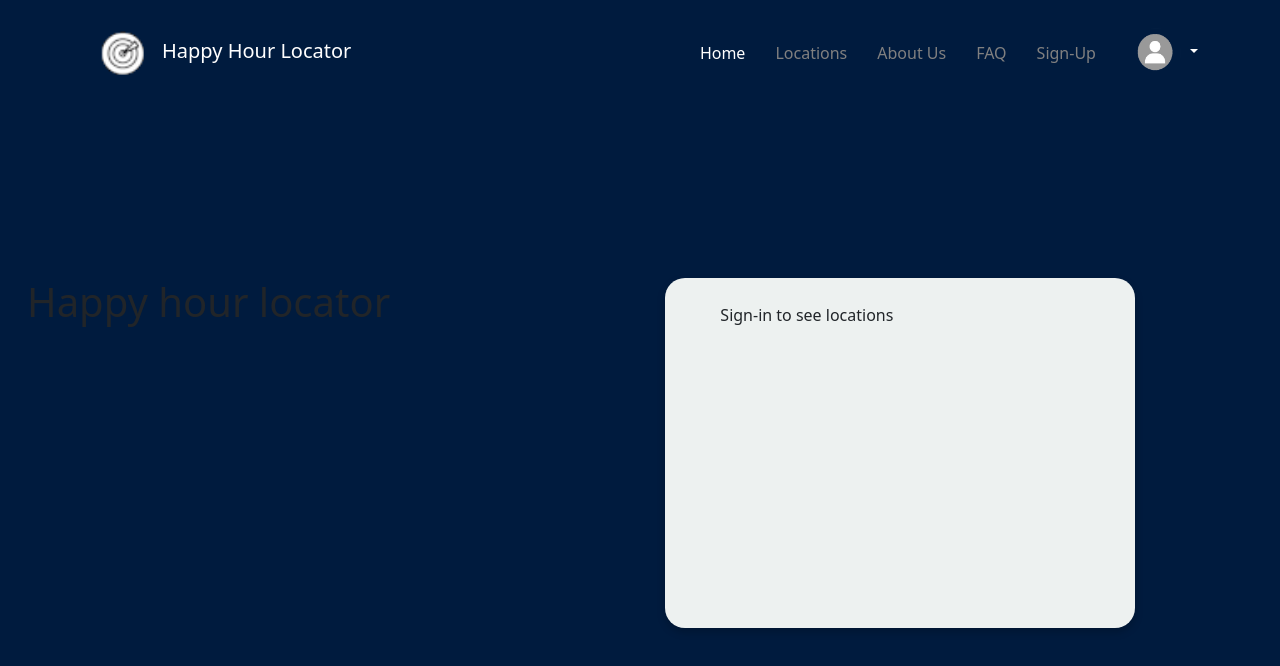
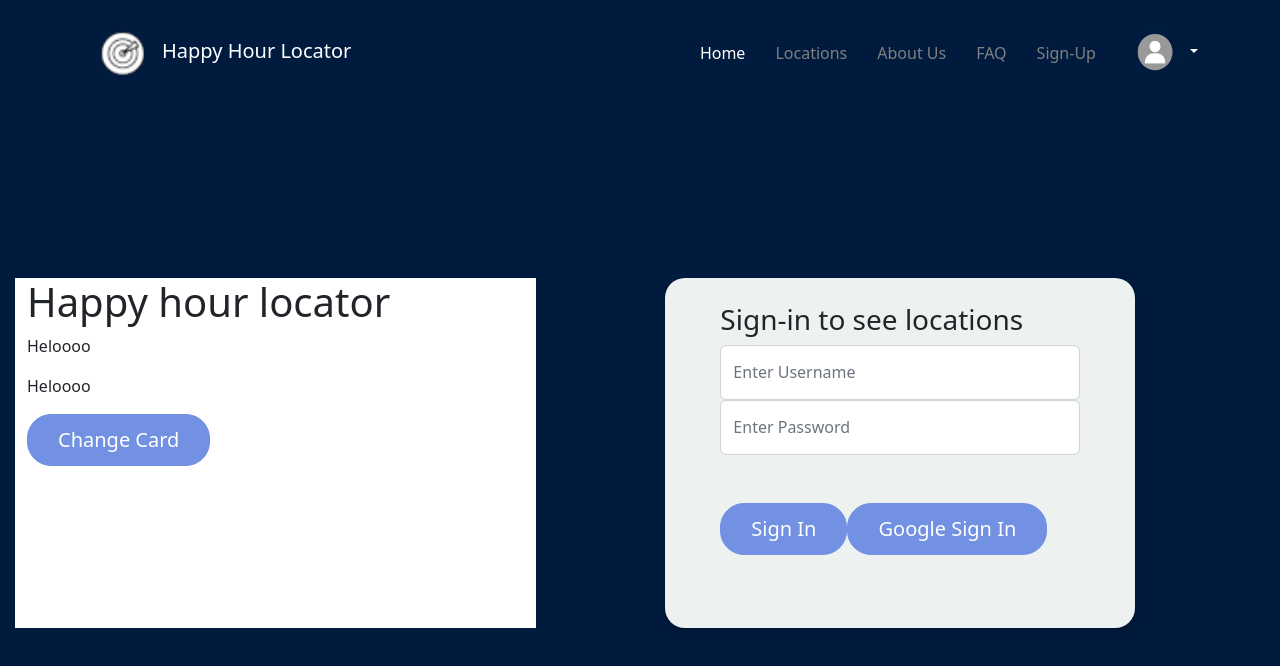
Before and after one commit to mariavasqueze/happy-hour-locator, a React (Create React App) app: page / in a window 1280 px wide. Shown: the top 666 px of the page. Built offline with nearby package versions, Linux system fonts and the light colour scheme.

Commit message:
Styles for my profile fixed

```diff
--- a/src/components/home/Home.js
+++ b/src/components/home/Home.js
@@ -1,20 +1,30 @@
 import React from "react";
+import { Row, Col, Button } from "react-bootstrap";
 
-import { Row, Col } from "react-bootstrap";
+import { Container } from "../common";
+import Signin from "../signin-box/Signin";
 
-import { Container, WhiteCenteredContainer } from "../common";
+import "./style.css";
 
 export default function Home() {
 	return (
 		<Container>
 			<Row>
-				<Col xs={12} sm={5}>
+				<Col className="leftColumn" xs={12} sm={5}>
 					<h1>Happy hour locator</h1>
+					<p>Heloooo</p>
+					<p>Heloooo</p>
+					<Button
+						className="purpleBtn"
+						variant="primary"
+						size="lg"
+						type="submit"
+					>
+						Change Card
+					</Button>
 				</Col>
 				<Col xs={12} sm={7}>
-					<WhiteCenteredContainer>
-						Sign-in to see locations
-					</WhiteCenteredContainer>
+					<Signin></Signin>
 				</Col>
 			</Row>
 		</Container>
--- /dev/null
+++ b/src/components/home/style.css
@@ -0,0 +1,5 @@
+/* Left side */
+.leftColumn {
+    background-color: #FFF;
+
+}
--- a/src/components/profile/Profile.js
+++ b/src/components/profile/Profile.js
@@ -1,10 +1,6 @@
 import React from "react";
 
-import Image from "react-bootstrap/Image";
-import Form from "react-bootstrap/Form";
-import Row from "react-bootstrap/Row";
-import Col from "react-bootstrap/Col";
-import Button from "react-bootstrap/Button";
+import { Row, Col, Button, Form, Image } from "react-bootstrap";
 
 import "./style.css";
 
@@ -24,7 +20,7 @@ export default function Profile() {
 						</Col>
 						<Col xs={12} md={8}>
 							<Form.Control
-								className="input"
+								className="inputForm"
 								type="text"
 								placeholder="Juanito"
 							/>
@@ -36,7 +32,7 @@ export default function Profile() {
 						</Col>
 						<Col xs={12} md={8}>
 							<Form.Control
-								className="input"
+								className="inputForm"
 								type="email"
 								placeholder="juanito@gmail.com"
 							/>
@@ -48,7 +44,7 @@ export default function Profile() {
 						</Col>
 						<Col xs={12} md={8}>
 							<Form.Control
-								className="input mb-5"
+								className="inputForm mb-5"
 								type="password"
 								placeholder="******"
 							/>
@@ -70,7 +66,7 @@ export default function Profile() {
 						<Col>
 							<Form.Label className="paymentTitle">Payment Method</Form.Label>
 							<Form.Control
-								className="input mb-3"
+								className="inputForm mb-3"
 								id="paymentInput"
 								type="text"
 								placeholder="XX4242"
--- a/src/components/profile/style.css
+++ b/src/components/profile/style.css
@@ -8,22 +8,22 @@
 .label {
     font-size: 1.5em;
 }
-.input {
+input.inputForm {
     font-size: 1.2em;
     min-height: 55px;
     border-radius: 24px;
-
 }
 
 /* Purple Button  */
-.purpleBtn {
-    background-color: #7291E3;
+button.purpleBtn {
+     background-color: #7291E3;
     /* border-color: #7291E3; */
     border-radius: 24px;
     padding: 10px 30px;
+    --bs-btn-border-radius: 24px;
 
 }
-.purpleBtn:hover {
+button.purpleBtn:hover {
     background-color: #7290e3a7;
     box-shadow: 1px 2px 1px#7291E3;
 }
--- /dev/null
+++ b/src/components/signin-box/Signin.js
@@ -0,0 +1,41 @@
+import React from "react";
+import {Button, Form } from "react-bootstrap";
+
+import { WhiteCenteredContainer } from "../common";
+
+import "./style.css";
+
+export default function Signin() {
+	return (
+		<WhiteCenteredContainer>
+			<h3>Sign-in to see locations</h3>
+			<Form>
+				<Form.Control className="input" type="text" placeholder="Enter Username" />
+				<Form.Control
+					className="input mb-5"
+					type="password"
+					placeholder="Enter Password"
+				/>
+
+				<Form.Group className="mb-3" controlId="formBasicCheckbox">
+					<Button
+						className="purpleBtn"
+						variant="primary"
+						size="lg"
+						type="submit"
+					>
+						Sign In
+					</Button>
+					<Button
+						className="purpleBtn"
+						variant="primary"
+						size="lg"
+						type="submit"
+					>
+						Google Sign In
+					</Button>
+				</Form.Group>
+			</Form>
+		</WhiteCenteredContainer>
+	);
+}
--- /dev/null
+++ b/src/components/signin-box/style.css
@@ -0,0 +1,17 @@
+.input {
+    font-size: 1.2em;
+    min-height: 55px;
+    border-radius: 24px;
+}
+/* Purple Button  */
+button.purpleBtn {
+    background-color: #7291E3;
+   border-color: #7291E3;
+   border-radius: 24px;
+   padding: 10px 30px;
+
+}
+button.purpleBtn:hover {
+   background-color: #7290e3a7;
+   box-shadow: 1px 2px 1px#7291E3;
+}
```
